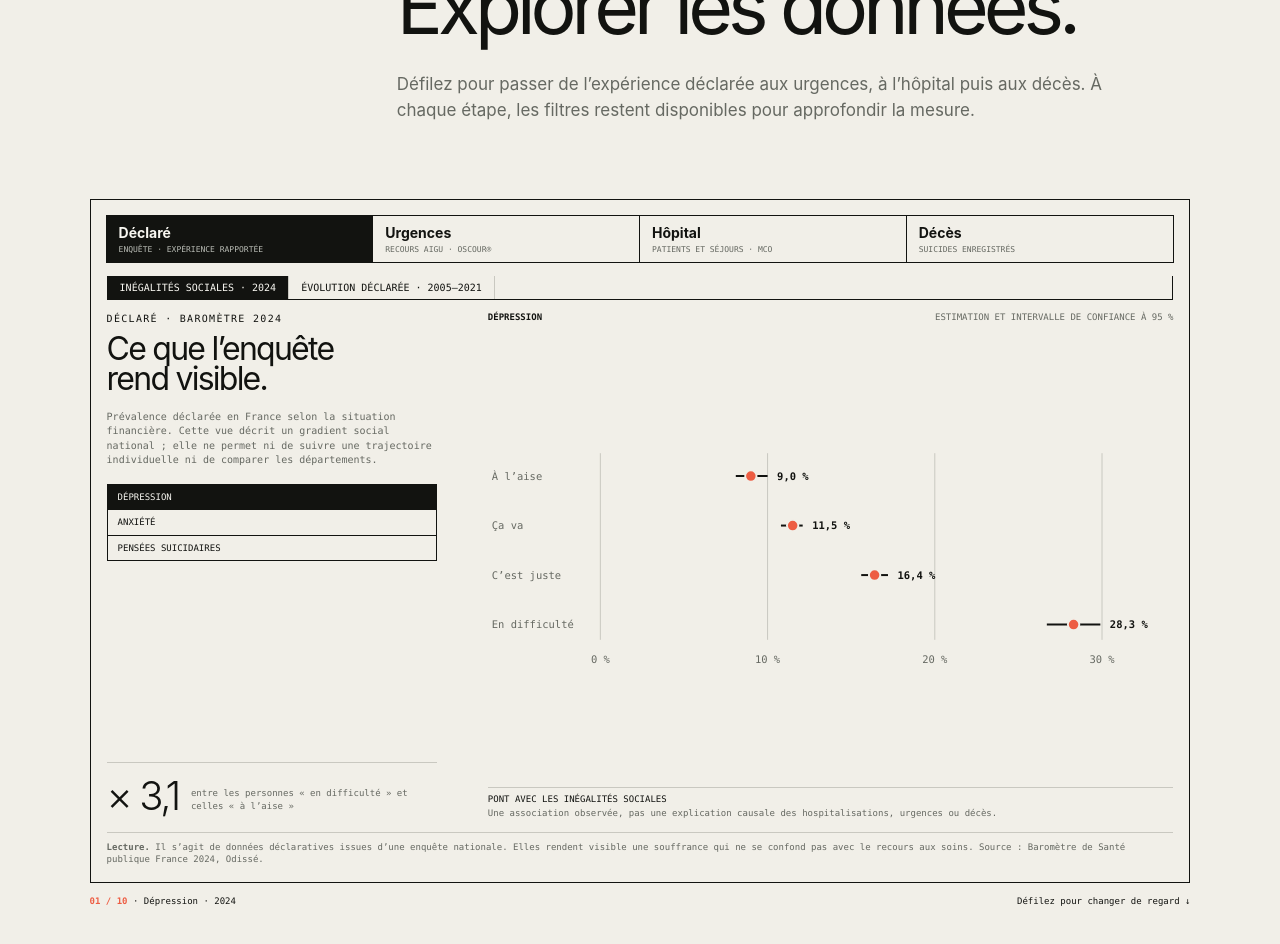
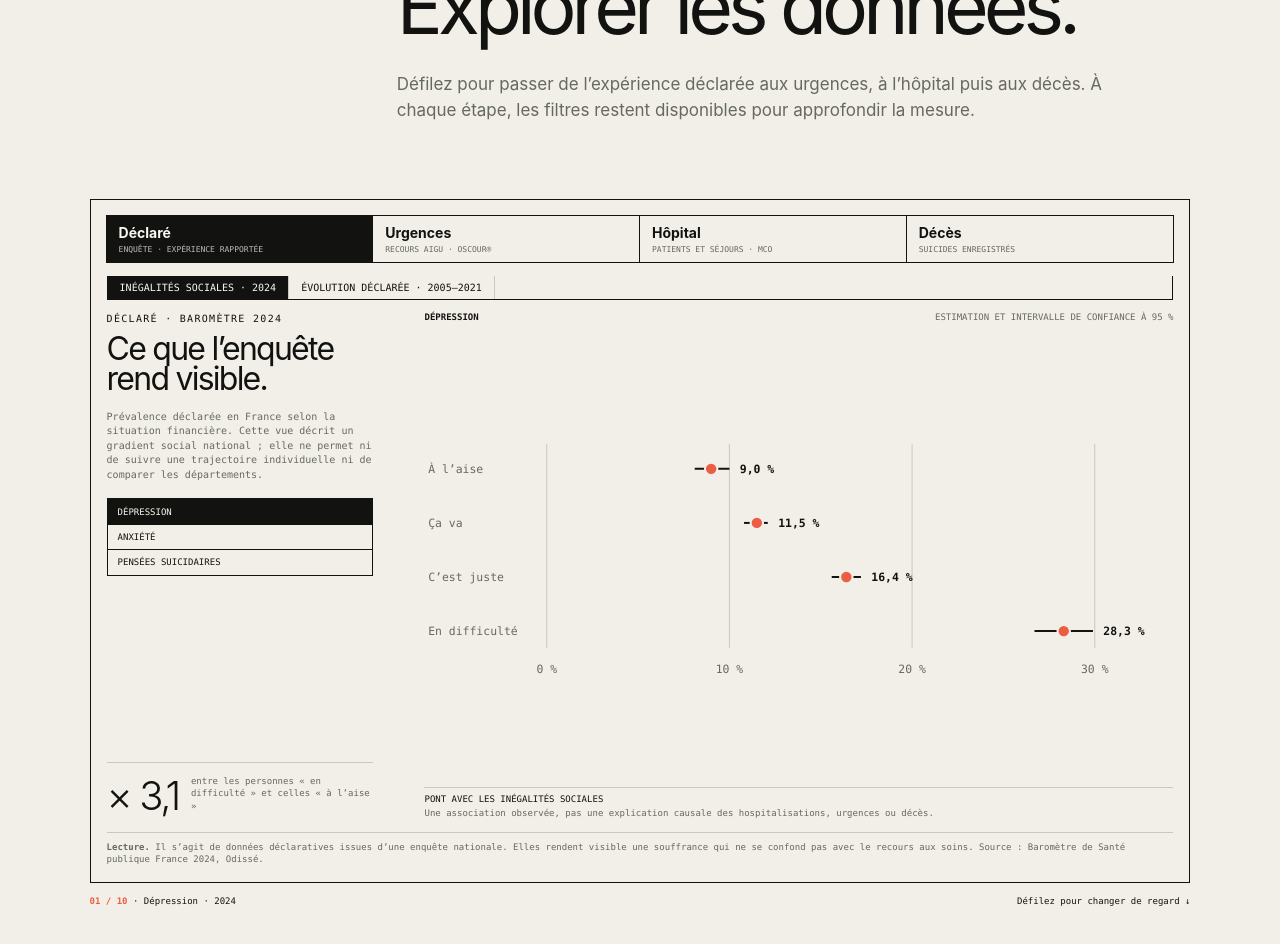
Before and after one commit to m4nR3is/odisse-sante-mentale, a React (Vite) app: page / in a window 1280 px wide. Shown: the part 6380-7324 px from the top of the page. Built offline with nearby package versions, Linux system fonts and the light colour scheme.

Commit message:
Align declared view controls with the navigation column

```diff
--- a/app/site.css
+++ b/app/site.css
@@ -113,7 +113,7 @@ a:focus-visible,button:focus-visible,select:focus-visible{outline:2px solid var(
 }
 @media(min-width:981px){.distribution-kicker{grid-column:1/-1;grid-row:1}.distribution .distribution-explanation{grid-row:2}.distribution>p:not(.distribution-explanation){grid-row:3}.distribution>svg{grid-row:4}.distribution>span{grid-row:5}}
 @media(min-width:981px){
-  .territory-lab[data-mode="declared"]{height:calc(100svh - 32px);min-height:0;max-height:1100px;padding:clamp(8px,2svh,28px);gap:clamp(6px,1.6svh,20px);grid-template-rows:auto minmax(0,1fr);overflow:visible;scroll-margin-top:16px}.territory-lab[data-mode="declared"] .declared-shell{grid-row:2;min-height:0}.declared-shell .declared-explorer{padding-top:clamp(6px,1.5svh,18px);gap:clamp(6px,1.5svh,20px) 4vw;grid-template-columns:minmax(220px,.65fr) minmax(0,1.35fr);grid-template-rows:minmax(0,1fr) auto;align-items:stretch}.declared-chart{min-height:0;grid-template-rows:auto minmax(0,1fr) auto}.declared-chart svg{height:100%;min-height:0;aspect-ratio:auto}.declared-head h3{font-size:clamp(24px,4svh,44px);margin:clamp(4px,1svh,10px) 0}.declared-head>.chapter{margin:0}.declared-head>p:not(.chapter){font-size:10px;line-height:1.45;margin:8px 0}.declared-indicators{margin-top:clamp(4px,1svh,12px)}.declared-indicators button{padding:clamp(4px,.9svh,10px) 10px;font-size:9px}.declared-ratio{margin-top:auto;padding-top:clamp(5px,1svh,12px);gap:12px}.declared-ratio strong{font-size:clamp(30px,5svh,54px)}.declared-ratio span,.declared-caution span{font-size:9px;line-height:1.4}.declared-caution{padding-top:clamp(4px,.8svh,10px)}.declared-shell .monthly-method{font-size:9px;line-height:1.4;padding-top:clamp(5px,1svh,12px)}
+  .territory-lab[data-mode="declared"]{height:calc(100svh - 32px);min-height:0;max-height:1100px;padding:clamp(8px,2svh,28px);gap:clamp(6px,1.6svh,20px);grid-template-rows:auto minmax(0,1fr);overflow:visible;scroll-margin-top:16px}.territory-lab[data-mode="declared"] .declared-shell{grid-row:2;min-height:0}.declared-shell .declared-explorer{padding-top:clamp(6px,1.5svh,18px);gap:clamp(6px,1.5svh,20px) 4vw;grid-template-columns:25% minmax(0,1fr);grid-template-rows:minmax(0,1fr) auto;align-items:stretch}.declared-chart{min-height:0;grid-template-rows:auto minmax(0,1fr) auto}.declared-chart svg{height:100%;min-height:0;aspect-ratio:auto}.declared-head h3{font-size:clamp(24px,4svh,44px);margin:clamp(4px,1svh,10px) 0}.declared-head>.chapter{margin:0}.declared-head>p:not(.chapter){font-size:10px;line-height:1.45;margin:8px 0}.declared-indicators{margin-top:clamp(4px,1svh,12px)}.declared-indicators button{padding:clamp(4px,.9svh,10px) 10px;font-size:9px}.declared-ratio{margin-top:auto;padding-top:clamp(5px,1svh,12px);gap:12px}.declared-ratio strong{font-size:clamp(30px,5svh,54px)}.declared-ratio span,.declared-caution span{font-size:9px;line-height:1.4}.declared-caution{padding-top:clamp(4px,.8svh,10px)}.declared-shell .monthly-method{font-size:9px;line-height:1.4;padding-top:clamp(5px,1svh,12px)}
   .declared-history{padding-top:clamp(6px,1svh,12px);grid-template-columns:repeat(3,minmax(0,1fr));grid-template-rows:auto minmax(0,1fr) minmax(0,.4fr) auto;gap:clamp(5px,1svh,12px) 20px}.declared-history-controls{display:contents}.declared-history-controls label{grid-row:1}.declared-history-controls select{padding:clamp(4px,.8svh,9px) 8px}.declared-history-kpi{grid-column:1;grid-row:2;align-self:center;margin:0}.declared-history-chart{grid-column:2/4;grid-row:2;min-height:0;display:grid;grid-template-rows:auto auto minmax(0,1fr) auto}.declared-history-chart h3{font-size:clamp(22px,3svh,36px)}.declared-history-chart svg{height:100%;min-height:0;aspect-ratio:auto}.declared-history-chart .legend{margin:6px 0 0;font-size:9px;gap:20px}.declared-history-distribution{grid-row:3;min-height:0;grid-template-rows:auto minmax(0,1fr) auto}.declared-history-distribution svg{height:100%;min-height:0}.declared-history>.monthly-method{grid-row:4}.declared-history-kpi strong{font-size:clamp(30px,5svh,60px)}
 }
 @media(min-width:981px) and (max-height:560px){.declared-head>p:not(.chapter){display:none}.declared-head h3{font-size:24px}.declared-indicators{margin-top:4px}.declared-ratio span{padding-bottom:0}.declared-caution b{font-size:8px}.declared-caution span{font-size:8px}.declared-chart>p{font-size:8px}.declared-shell .monthly-method{font-size:8px;line-height:1.3}.declared-ratio{margin-top:8px;padding-top:4px}.declared-ratio strong{font-size:30px}}
@@ -159,7 +159,7 @@ a:focus-visible,button:focus-visible,select:focus-visible{outline:2px solid var(
 
 /* Both declared views share the indicator placement and button sizing. */
 @media(min-width:981px){
-.declared-shell .declared-history{grid-template-columns:minmax(220px,.65fr) minmax(0,1.35fr);grid-template-rows:minmax(0,1fr) minmax(0,.2fr) auto;gap:clamp(6px,1.5svh,20px) 4vw;padding-top:clamp(6px,1.5svh,18px)}
+.declared-shell .declared-history{grid-template-columns:25% minmax(0,1fr);grid-template-rows:minmax(0,1fr) minmax(0,.2fr) auto;gap:clamp(6px,1.5svh,20px) 4vw;padding-top:clamp(6px,1.5svh,18px)}
 .declared-history-controls.declared-head{display:flex;width:auto;grid-column:1;grid-row:1;gap:0}
 .declared-head>p:not(.chapter){min-height:5.8em}
 .declared-history-controls label{margin-top:10px}
```
